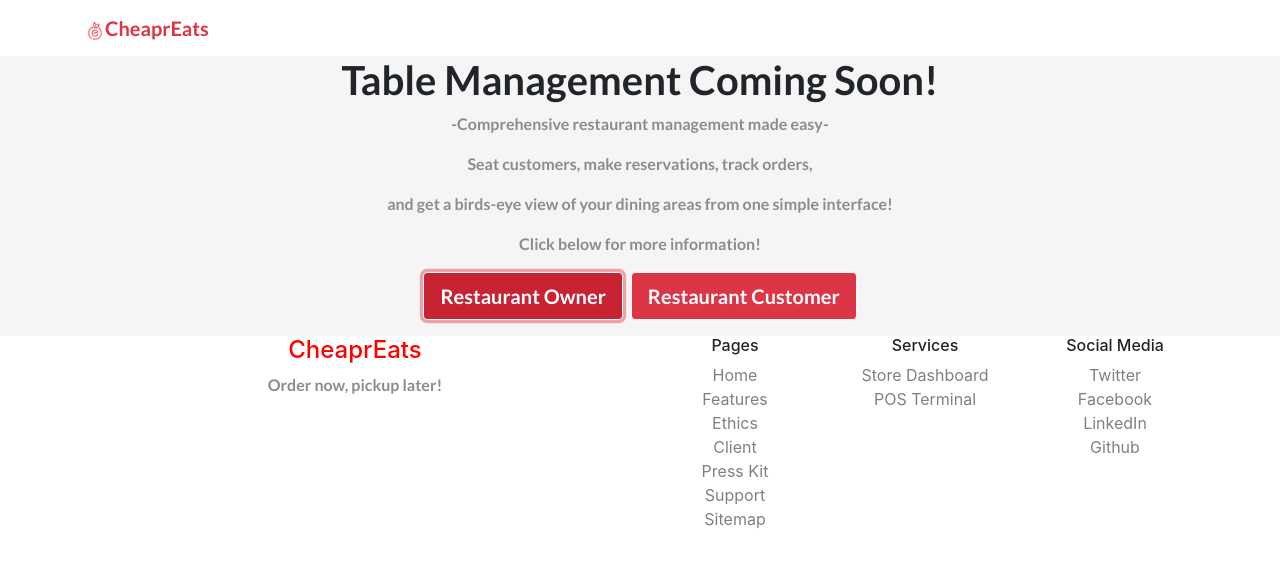
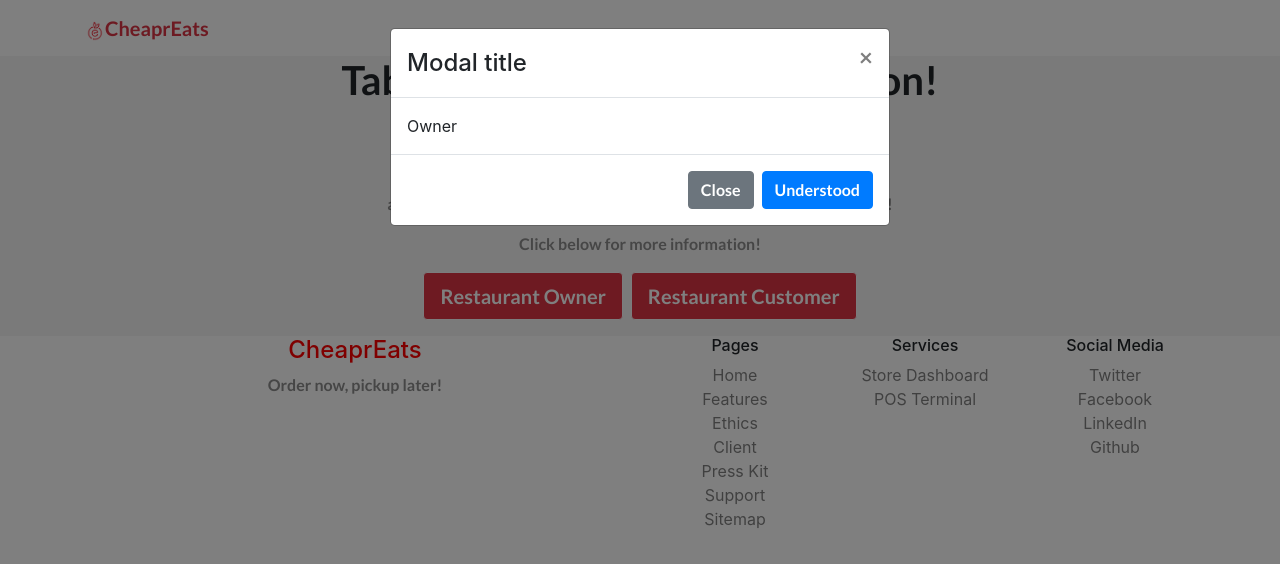
Before and after one commit to rogers-ch/cheapreats-table-mgmt, a React (Create React App) app in the folder my-app/: page / in a window 1280 px wide. Both pictures are taken after a click on the button "Restaurant Owner". Shown: the top 564 px of the page. Built offline with nearby package versions, Linux system fonts and the light colour scheme.

Commit message:
Modals added

```diff
--- a/my-app/package.json
+++ b/my-app/package.json
@@ -11,9 +11,11 @@
     "moment": "^2.29.1",
     "popper.js": "^1.16.1",
     "react": "^16.13.1",
+    "react-bootstrap": "^1.4.0",
     "react-dom": "^16.13.1",
     "react-moment": "^1.0.0",
-    "react-scripts": "3.4.3"
+    "react-scripts": "3.4.3",
+    "styled-components": "^5.2.0"
   },
   "scripts": {
     "start": "react-scripts start",
--- a/my-app/src/components/App.jsx
+++ b/my-app/src/components/App.jsx
@@ -1,5 +1,6 @@
 import React from 'react';
 import '../css/App.css';
+
 
 import MainContainer from './MainContainer';
 import Nav from './Nav';
--- a/my-app/src/components/ButtonComponent.js
+++ b/my-app/src/components/ButtonComponent.js
@@ -6,6 +6,7 @@ interface IButtonComponent{
 
 export const ButtonComponent: React.FC = ({
     userType = "Hello",
+
     ...props
 }: IButtonComponent) => {
     return (
--- /dev/null
+++ b/my-app/src/components/ButtonModal.jsx
@@ -0,0 +1,53 @@
+import React,{useState,useEffect} from 'react';
+import Modal from 'react-bootstrap/Modal'
+import Button from 'react-bootstrap/Button';
+
+
+
+
+function ButtonModal(props) {
+    const [show, setShow] = useState(false);
+    const [dataFirst, setDataFirst] = useState('');
+
+    const handleClose = () => setShow(false);
+    const handleShow = () => setShow(true);
+
+
+    useEffect(() => {
+        fetch('./data/'+props.text)
+            .then(response => response.text())
+            .then(text => {
+                setDataFirst(text);
+            });
+    }, []);
+    return (
+        <>
+
+            <Button variant="btn btn-danger btn-lg border-light rounded" onClick={handleShow}>
+                {props.userType}
+            </Button>
+
+            <Modal
+                show={show}
+                onHide={handleClose}
+                backdrop="static"
+                keyboard={false}
+            >
+                <Modal.Header closeButton>
+                    <Modal.Title>Modal title</Modal.Title>
+                </Modal.Header>
+                <Modal.Body>
+                    {dataFirst}
+                </Modal.Body>
+                <Modal.Footer>
+                    <Button variant="secondary" onClick={handleClose}>
+                        Close
+                    </Button>
+                    <Button variant="primary">Understood</Button>
+                </Modal.Footer>
+            </Modal>
+        </>
+    );
+}
+
+export default ButtonModal;
--- a/my-app/src/components/MainContainer.js
+++ b/my-app/src/components/MainContainer.js
@@ -1,6 +1,7 @@
 import React from 'react';
 import '../css/App.css';
 import { ButtonComponent } from './ButtonComponent';
+import ButtonModal from "./ButtonModal"
 
 
 function MainContainer() {
@@ -14,12 +15,13 @@ function MainContainer() {
       <p>Click below for more information!</p>
         <div className="d-flex justify-content-center">
             <div className="pr-1">
-                <ButtonComponent userType="Restaurant Owner" />
+                <ButtonModal userType='Restaurant Owner' text="Owner.txt" />
             </div>
             <div className="pl-1">
-                <ButtonComponent userType="Restaurant Customer" />
+                <ButtonModal userType='Restaurant Customer' text="Customer.txt"/>
             </div>
         </div>
+
     </div>
   );
 }
--- /dev/null
+++ b/my-app/src/components/Modal.jsx
@@ -0,0 +1,40 @@
+import React from 'react';
+import Modal from "bootstrap/js/src/modal";
+
+function Example() {
+    const [show, setShow] = useState(false);
+
+    const handleClose = () => setShow(false);
+    const handleShow = () => setShow(true);
+
+    return (
+        <>
+            <Button variant="primary" onClick={handleShow}>
+                Launch static backdrop modal
+            </Button>
+
+            <Modal
+                show={show}
+                onHide={handleClose}
+                backdrop="static"
+                keyboard={false}
+            >
+                <Modal.Header closeButton>
+                    <Modal.Title>Modal title</Modal.Title>
+                </Modal.Header>
+                <Modal.Body>
+                    I will not close if you click outside me. Don't even try to press
+                    escape key.
+                </Modal.Body>
+                <Modal.Footer>
+                    <Button variant="secondary" onClick={handleClose}>
+                        Close
+                    </Button>
+                    <Button variant="primary">Understood</Button>
+                </Modal.Footer>
+            </Modal>
+        </>
+    );
+}
+
+render(<Example />);
```
Also changed, not shown: my-app/public/data/Customer.txt (added), my-app/public/data/Owner.txt (added), 1 other file (tests, documents, lock files or other folders).
